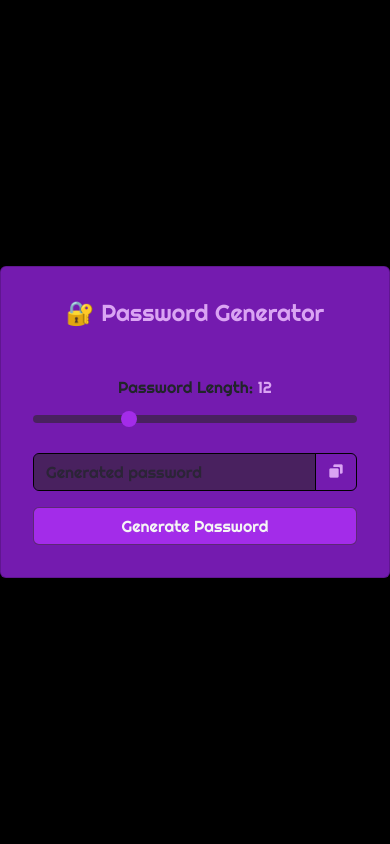
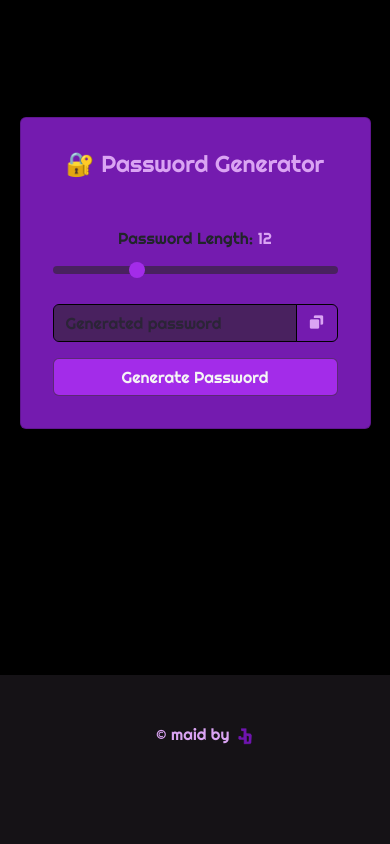
Before and after one commit to javaadde/P_creator, a plain HTML site: page static/index.html in a window 390 px wide. Drawn offline with nearby package versions, Linux system fonts and the light colour scheme.

Commit message:
last section added

```diff
--- a/static/index.html
+++ b/static/index.html
@@ -3,7 +3,9 @@
 <head>
     <meta charset="UTF-8">
     <meta name="viewport" content="width=device-width, initial-scale=1.0">
-    <title>Document</title>
+    <title>Pick Paazz</title>
+    <link rel="icon" href="/static/images/lock.png" type="image/png">
+
 
     <script src="https://cdn.jsdelivr.net/npm/bootstrap@5.3.3/dist/js/bootstrap.bundle.min.js"></script>
     <link href="https://cdn.jsdelivr.net/npm/bootstrap@5.3.3/dist/css/bootstrap.min.css" rel="stylesheet">
@@ -51,6 +53,12 @@
 
 
 
+<section class="last position-fixed bottom-0 w-100" style="margin-top: 100px;">
+  <span>© maid by <img src="/static/images/jd-violet.png" alt=""></span>
+</section>
+
+
+
 
 </body>
 </html>
--- a/static/style.css
+++ b/static/style.css
@@ -31,20 +31,58 @@ body {
     display: flex;
     align-items: center;
     justify-content: center;
-    height: 100vh;
   }
 
 
+
+
+
+
+/* =================================================== */
+/* ==================================================== */
+/*                  card                                */
+/* ==================================================== */
+/* ====================================================*/
+
+
+
   .card {
-    width: 100%;
+    width: 90%;
     max-width: 500px;
     padding: 2rem;
     background: var(--secondery);
+    margin-top: 6%;
   }
+  @media (max-width:768px) {
+
+    .card{
+      margin-top: 30%;
+    }
+
+  }
+
 
   h3{
     color:var(--text-color);
   }
+
+
+
+
+/* ==================================================== */
+/* ====================================================*/
+
+
+
+
+/* =================================================== */
+/* ==================================================== */
+/*                      INPUTS                         */
+/* ==================================================== */
+/* ====================================================*/
+
+
+
 
   input[type=range]::-webkit-slider-thumb {
     background-color: var(--teritiory);
@@ -85,6 +123,20 @@ body {
     color: var(--text-color);
   }
 
+
+
+/* ==================================================== */
+/* ====================================================*/
+
+
+
+
+
+/* ==================================================== */
+/*                 COPY BUTTON                          */
+/* ====================================================*/
+
+
   .copy-btn{
     border-color: var(--primery);
   }
@@ -99,6 +151,18 @@ body {
   }
 
 
+
+
+/* ==================================================== */
+/* ====================================================*/
+
+
+
+/* ==================================================== */
+/*                   GENERATE BUTTON                    */
+/* ====================================================*/
+
+
   .gnt-button{
     background-color: var(--teritiory);
     border-color: var(--input-back);
@@ -109,6 +173,12 @@ body {
     border-color:var(--input-back);
   }
 
+
+/* ==================================================== */
+/* ====================================================*/
+
+
+
   .btn:focus,
 .btn:active,
 .btn:focus:active {
@@ -116,6 +186,11 @@ body {
   box-shadow: none !important;
   background-color: var(--teritiory) !important;
 }
+
+
+/* ==================================================== */
+/* ====================================================*/
+
 
 
 
@@ -126,3 +201,49 @@ body {
   .bg-violet{
     background: #9633c4;
   }
+
+
+
+
+
+
+
+
+/* =================================================== */
+/* ==================================================== */
+/*                      SECTOIN LAST                    */
+/* ==================================================== */
+/* ====================================================*/
+
+
+
+
+
+
+.last{
+  height: 20vh;
+  background: #151216;
+}
+
+.last span img{
+  width: 22px;
+  height: 22px;
+}
+
+.last span{
+  margin-left: 45%;
+  margin-top: 3%;
+  display: inline-block;
+  color: var(--text-color);
+}
+
+@media (max-width:768px) {
+ .last span{
+  margin-left: 40%;
+  margin-top: 12%;
+ }
+}
+
+
+/* ========================================================= */
+/* ========================================================= */
```
Also changed, not shown: static/images/Untitled Project (3).png (added), static/images/jd-violet.png (added), static/images/lock.png (added).
